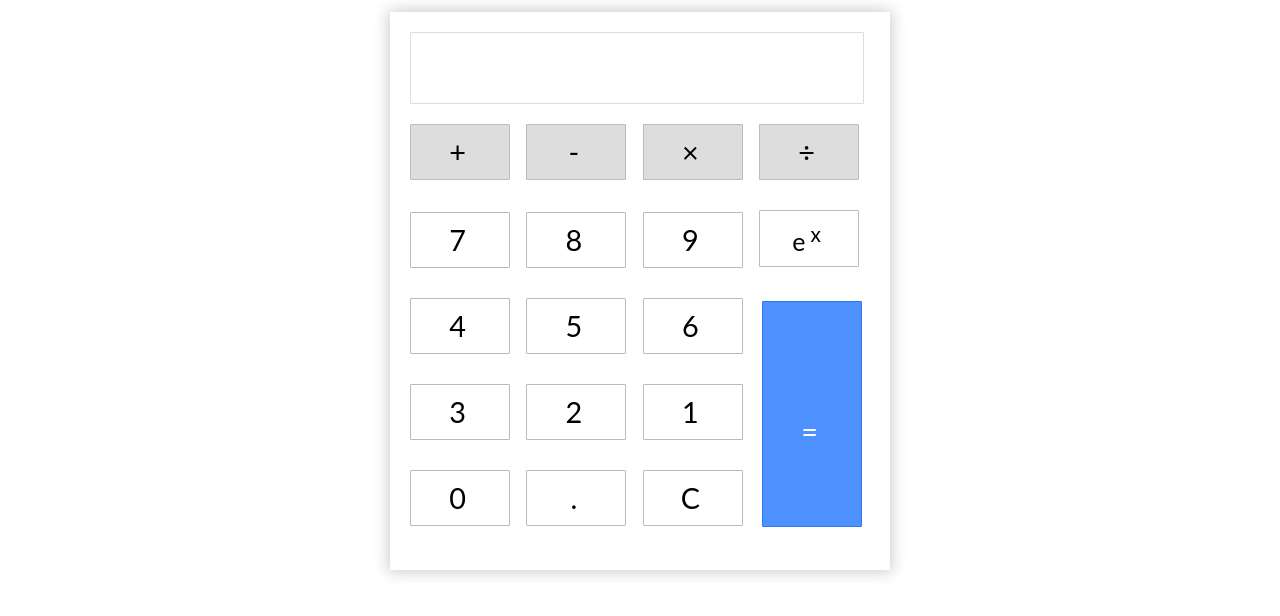
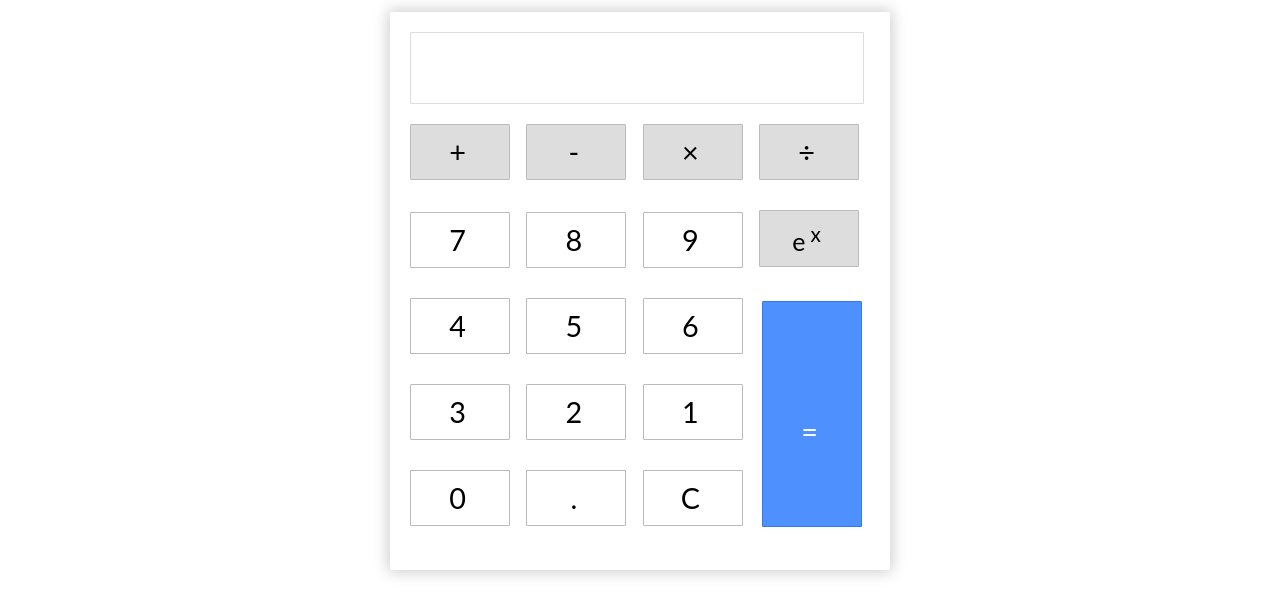
Before and after one commit to sankitshane/Calculator, a plain HTML site: page index.html in a window 1280 px wide. Shown: the part 66-682 px from the top of the page. Drawn offline with Linux system fonts and the light colour scheme.

Commit message:
completed design

```diff
--- a/index.html
+++ b/index.html
@@ -26,7 +26,7 @@
             <div>7</div>
             <div>8</div>
             <div>9</div>
-            <div style="font-size:25px;">e<sup>x</sup></div>
+            <div style="font-size:25px;background-color: #ddd;">e<sup>x</sup></div>
           </div>
           <div class="para">
           <div class="numbers">
@@ -51,5 +51,6 @@
       <div id="result">=</div>
     </div>
   </div>
+  <script type='text/javascript' src="script.js"></script>
   </body>
 </html>
```
Also changed, not shown: script.js (added).
